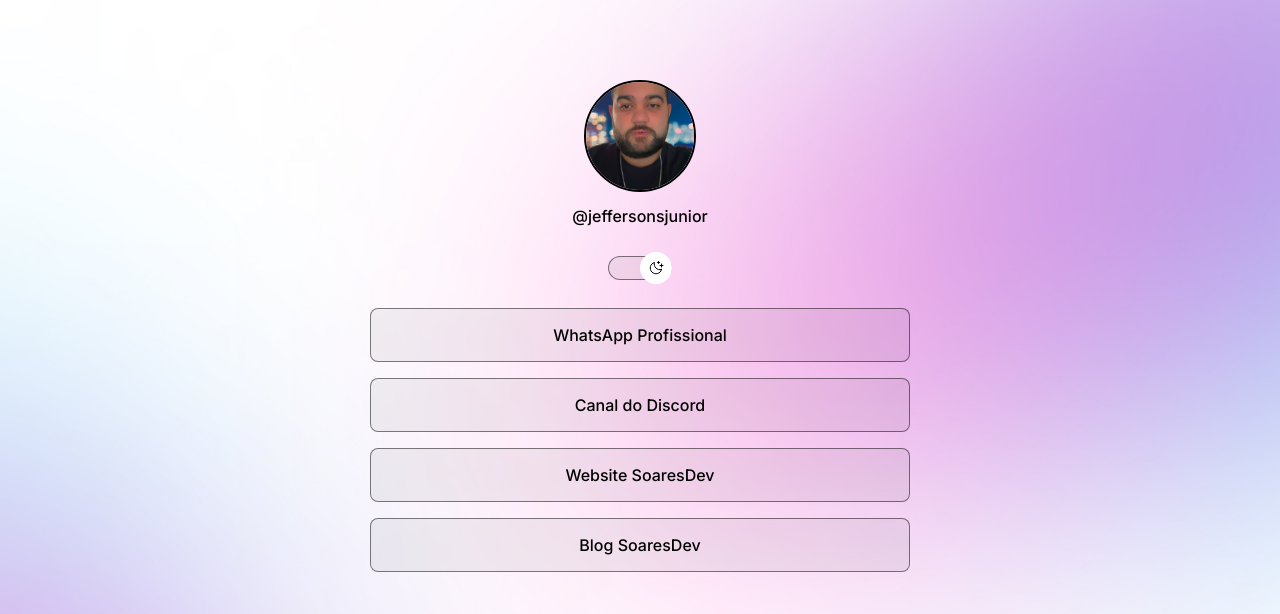
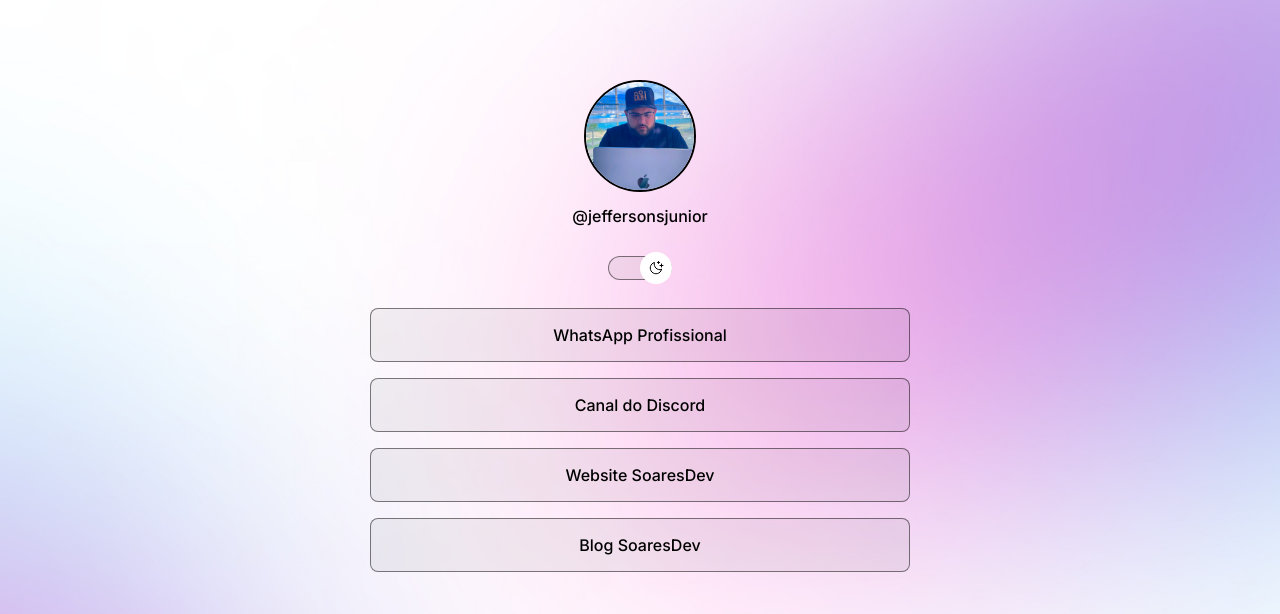
Before and after one commit to jefferson1104/links-soaresdev, a plain HTML site: page index.html in a window 1280 px wide. Both pictures are taken after a click on the element 640 px from the left and 268 px from the top of the page. Shown: the top 614 px of the page. Drawn offline with nearby package versions, Linux system fonts and the light colour scheme.

Commit message:
adjust profile picture

```diff
--- a/index.html
+++ b/index.html
@@ -15,7 +15,7 @@
     <div id="container">
       <!-- Profile -->
       <div id="profile">
-        <img src="./assets/profile-pic-dark.png" alt="Jefferson Soares">
+        <img src="./assets/profile-pic-2.png" alt="Jefferson Soares">
         <p>@jeffersonsjunior</p>
       </div>
 
--- a/script.js
+++ b/script.js
@@ -5,8 +5,8 @@ function toggleMode() {
   const img = document.querySelector("#profile img");
 
   if (html.classList.contains("light")) {
-    img.setAttribute("src", "./assets/profile-pic-light.png");
+    img.setAttribute("src", "./assets/profile-pic-2.png");
   } else {
-    img.setAttribute("src", "./assets/profile-pic-dark.png");
+    img.setAttribute("src", "./assets/profile-pic-2.png");
   }
 }
```
Also changed, not shown: assets/profile-pic-2.png (added), assets/profile-pic.png (added), 1 other file.
